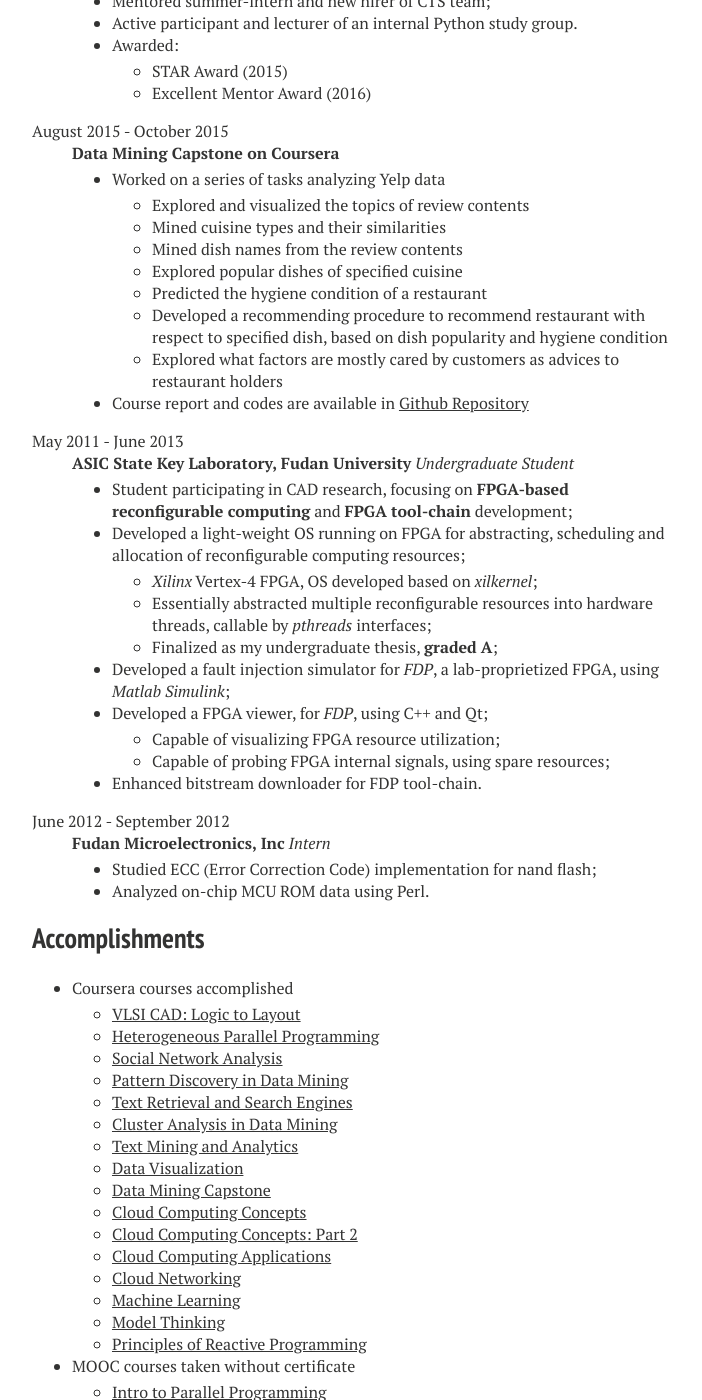
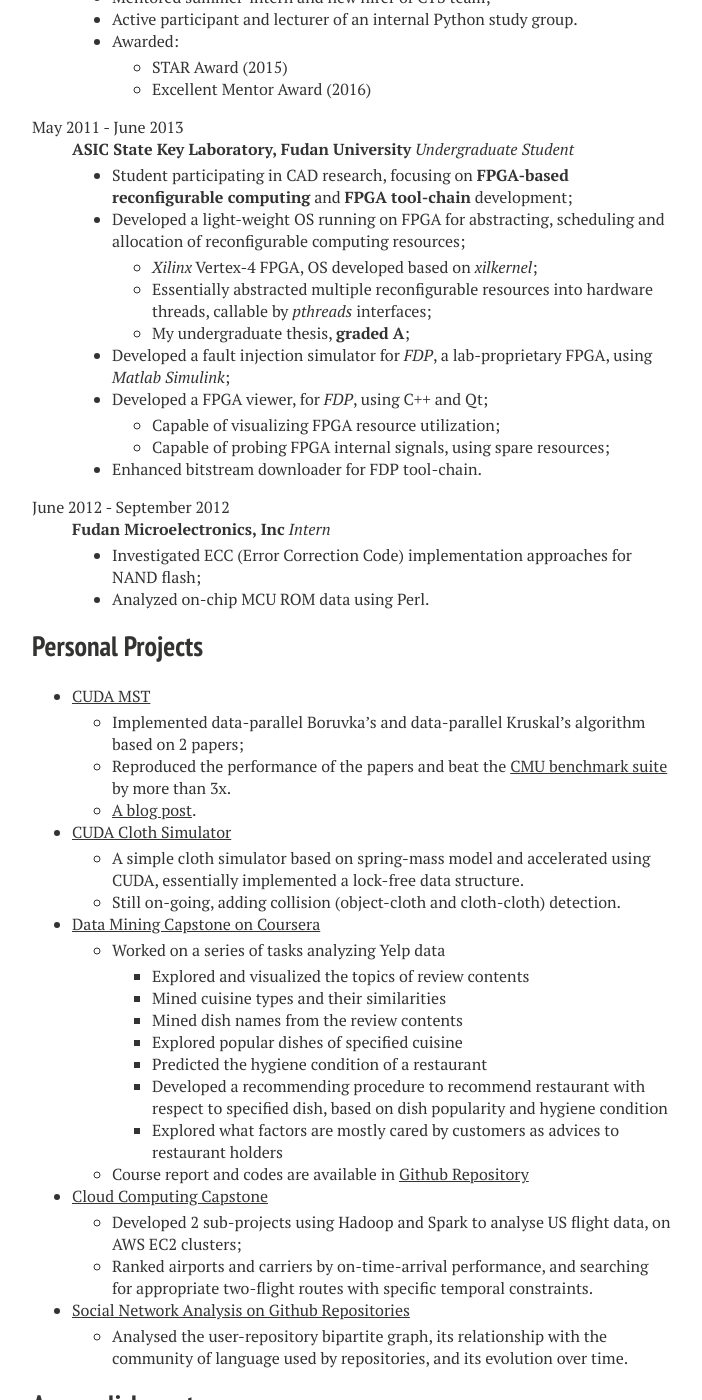
Before and after one commit to jiachengpan/jiachengpan.github.io, a Jekyll site: the page built from about/index.md, in a window 1280 px wide and 1400 px high, scrolled down 1722 px. Shown: the whole window, without its empty margins (288-990 px from the left). Built offline with Jekyll 4.4.1, drawn with Linux system fonts in a browser that asks for light colours; emoji names are drawn with the system emoji font; comment, search, counter and statistics services are not loaded; some of the changed text lies outside the part shown.

Commit message:
update about page

```diff
--- a/about/index.md
+++ b/about/index.md
@@ -56,17 +57,18 @@
 
 Experience
 ----------
+
 February 2013 - April 2016
 : **[Synopsys, Inc.](http://synopsys.com)** *R&D Engineer*
 
-    * Focus on software black-box testing and testing automation,
+    * Focus on test automation development and software black-box testing
     on **CTS**-related (Clock Tree Synthesis) functionalities of *[IC Compiler II](https://www.synopsys.com/Tools/Implementation/PhysicalImplementation/Pages/ICCompilerII.aspx)*, the next-generation P&R tool;
     * Test features of **CTS** and **CCD** (Concurrent Clock-Data optimization);
         * Plan test scenarios, setup test suites, analyse QoR (Quality of Result) (including clock skew, timing slack, clock routing topology, floorplan, etc.), classify outliers and failures, and report bugs;
-    * Maintain test regressions and regular QoR monitoring;
-        * Own ~1k regression cases, 2 QoR-monitoring suites;
+    * Own / developed  ~1k regression cases, 2 QoR-monitoring suites;
     * Test tool development;
-        * Initiated and own ~10k lines of CTS testing harnesses used among CTS team and other teams, by local (Shanghai) and remote RnDs;
+        * Developed testing harnesses for CTS-related area;
+        * Developed a test design searching tool;
         * Developed a test data analyser using data mining techniques;
     * Mentored summer-intern and new hirer of CTS team;
     * Active participant and lecturer of an internal Python study group.
@@ -74,9 +76,41 @@
         * STAR Award (2015)
         * Excellent Mentor Award (2016)
 
-August 2015 - October 2015
-: **[Data Mining Capstone on Coursera](https://www.coursera.org/course/dataminingcapstone)**
 
+May 2011 - June 2013
+: **[ASIC State Key Laboratory, Fudan University](http://sme.fudan.edu.cn/)** *Undergraduate Student*
+
+    * Student participating in CAD research, focusing on **FPGA-based reconfigurable computing** and **FPGA tool-chain** development;
+    * Developed a light-weight OS running on FPGA for abstracting, scheduling and allocation of reconfigurable computing resources;
+        * *[Xilinx](http://www.xilinx.com)* Vertex-4 FPGA, OS developed based on *xilkernel*;
+        * Essentially abstracted multiple reconfigurable resources into hardware threads, callable by *pthreads* interfaces;
+        * My undergraduate thesis, **graded A**;
+    * Developed a fault injection simulator for *FDP*, a lab-proprietary FPGA, using *Matlab Simulink*;
+    * Developed a FPGA viewer, for *FDP*, using C++ and Qt;
+        * Capable of visualizing FPGA resource utilization;
+        * Capable of probing FPGA internal signals, using spare resources;
+    * Enhanced bitstream downloader for FDP tool-chain.
+
+
+June 2012 - September 2012
+: **[Fudan Microelectronics, Inc](http://www.fmsh.com/)** *Intern*
+
+    * Investigated ECC (Error Correction Code) implementation approaches for NAND flash;
+    * Analyzed on-chip MCU ROM data using Perl.
+
+Personal Projects
+-----------------
+
+* [CUDA MST](https://github.com/jiachengpan/cudaMST)
+    * Implemented data-parallel Boruvka's and data-parallel Kruskal's algorithm based on 2 papers;
+    * Reproduced the performance of the papers and beat the [CMU benchmark suite](http://www.cs.cmu.edu/~pbbs/benchmarks.html) by more than 3x.
+    * [A blog post](http://jiacheng.space/cuda-mst/).
+
+* [CUDA Cloth Simulator](https://github.com/jiachengpan/clothSimulator)
+    * A simple cloth simulator based on spring-mass model and accelerated using CUDA, essentially implemented a lock-free data structure.
+    * Still on-going, adding collision (object-cloth and cloth-cloth) detection.
+
+* [Data Mining Capstone on Coursera](https://www.coursera.org/course/dataminingcapstone)
     * Worked on a series of tasks analyzing Yelp data
         * Explored and visualized the topics of review contents
         * Mined cuisine types and their similarities
@@ -87,28 +121,12 @@
         * Explored what factors are mostly cared by customers as advices to restaurant holders
     * Course report and codes are available in [Github Repository](https://github.com/jiachengpan/dataminingcapstone)
 
+* [Cloud Computing Capstone](https://github.com/jiachengpan/cloudcapstone)
+    * Developed 2 sub-projects using Hadoop and Spark to analyse US flight data, on AWS EC2 clusters;
+    * Ranked airports and carriers by on-time-arrival performance, and searching for appropriate two-flight routes with specific temporal constraints.
 
-May 2011 - June 2013
-: **[ASIC State Key Laboratory, Fudan University](http://sme.fudan.edu.cn/)** *Undergraduate Student*
-
-    * Student participating in CAD research, focusing on **FPGA-based reconfigurable computing** and **FPGA tool-chain** development;
-    * Developed a light-weight OS running on FPGA for abstracting, scheduling and allocation of reconfigurable computing resources;
-        * *[Xilinx](http://www.xilinx.com)* Vertex-4 FPGA, OS developed based on *xilkernel*;
-        * Essentially abstracted multiple reconfigurable resources into hardware threads, callable by *pthreads* interfaces;
-        * Finalized as my undergraduate thesis, **graded A**;
-    * Developed a fault injection simulator for *FDP*, a lab-proprietized FPGA, using *Matlab Simulink*;
-    * Developed a FPGA viewer, for *FDP*, using C++ and Qt;
-        * Capable of visualizing FPGA resource utilization;
-        * Capable of probing FPGA internal signals, using spare resources;
-    * Enhanced bitstream downloader for FDP tool-chain.
-
-
-June 2012 - September 2012
-: **[Fudan Microelectronics, Inc](http://www.fmsh.com/)** *Intern*
-
-    * Studied ECC (Error Correction Code) implementation for nand flash;
-    * Analyzed on-chip MCU ROM data using Perl.
-
+* [Social Network Analysis on Github Repositories](https://github.com/jiachengpan/sna)
+    * Analysed the user-repository bipartite graph, its relationship with the community of language used by repositories, and its evolution over time.
 
 Accomplishments
 ---------------
```
Also changed, not shown: other parts of about/index.md (+1 -0 lines).
